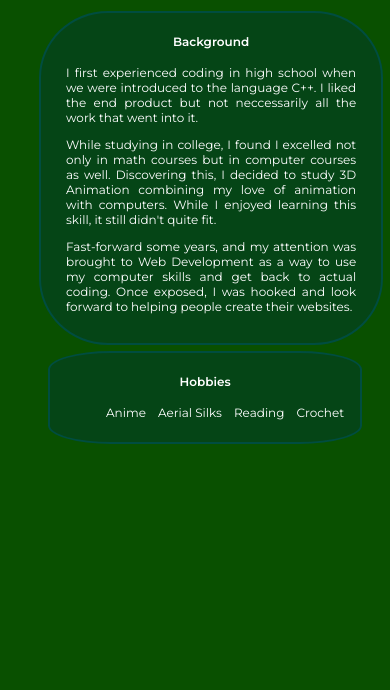
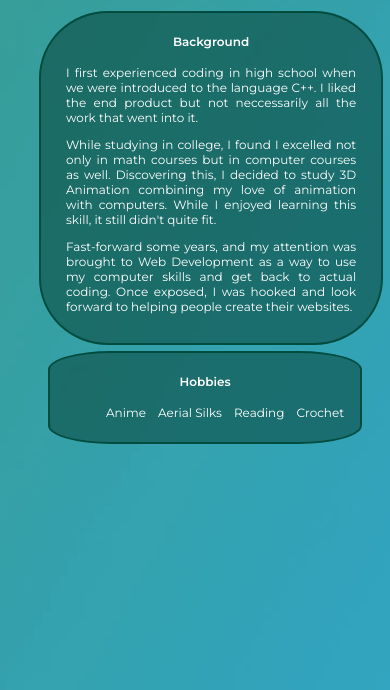
Before and after one commit to 2Coo85/Tasya-MainHub, a website: page about.html in a window 390 px wide. Shown: the part 154-844 px from the top of the page. Drawn offline with nearby package versions, Linux system fonts and the light colour scheme; files that its build step writes are made by us from their sources; the site is published under a folder, as on GitHub Pages, so addresses that start at the root find nothing; files whose address does not match are found by name.

Commit message:
updated file pathway for background file

```diff
--- a/sass/pages/_media-phone.scss
+++ b/sass/pages/_media-phone.scss
@@ -1,6 +1,6 @@
 @media screen and (max-width: 600px){
     .secondary{
-        background-image: url(/img/gradient.jpg);
+        background-image: url(img/gradient.jpg);
         background-color: #095000;
         background-blend-mode: difference;
         background-attachment: fixed;
```
